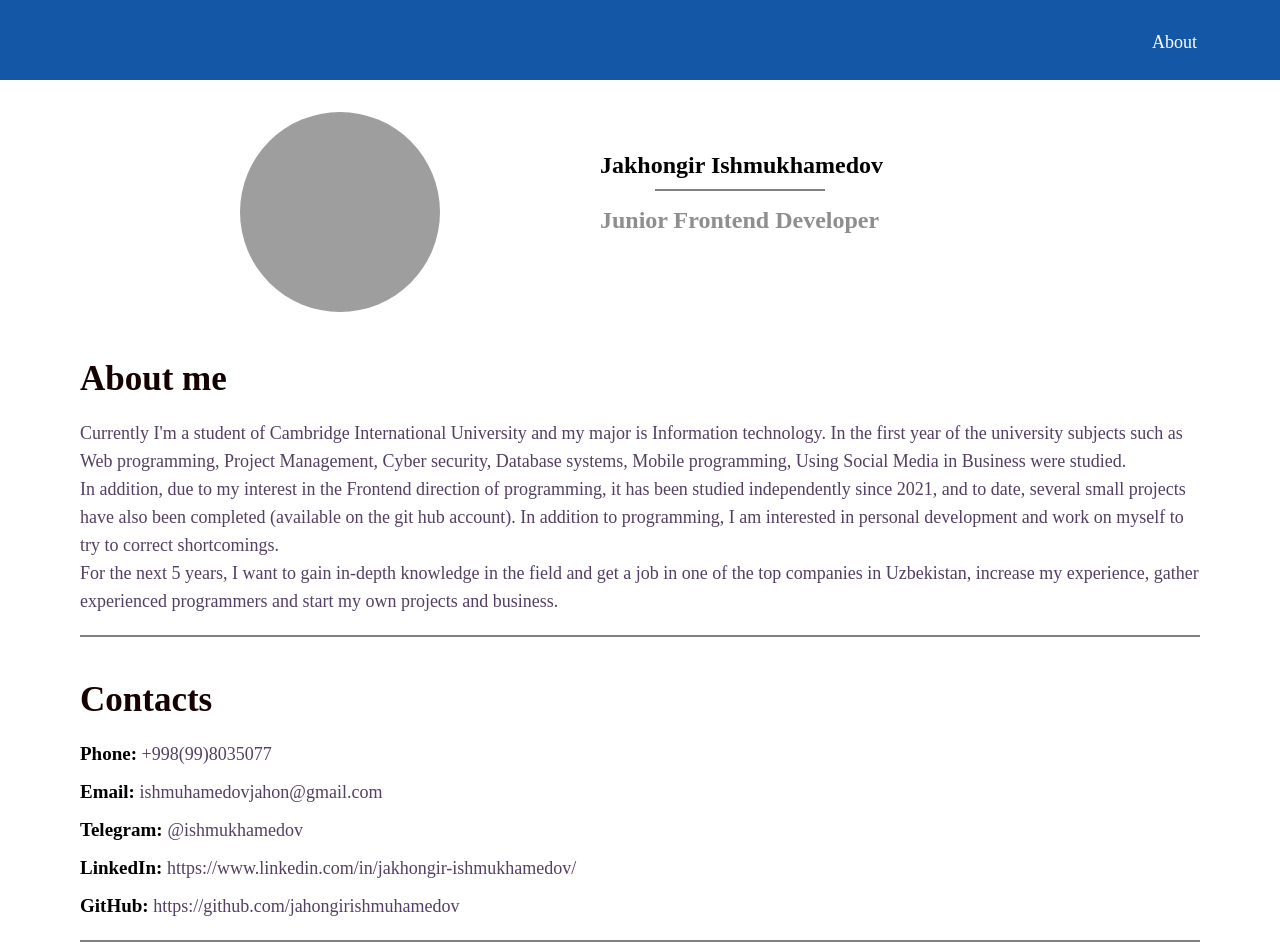
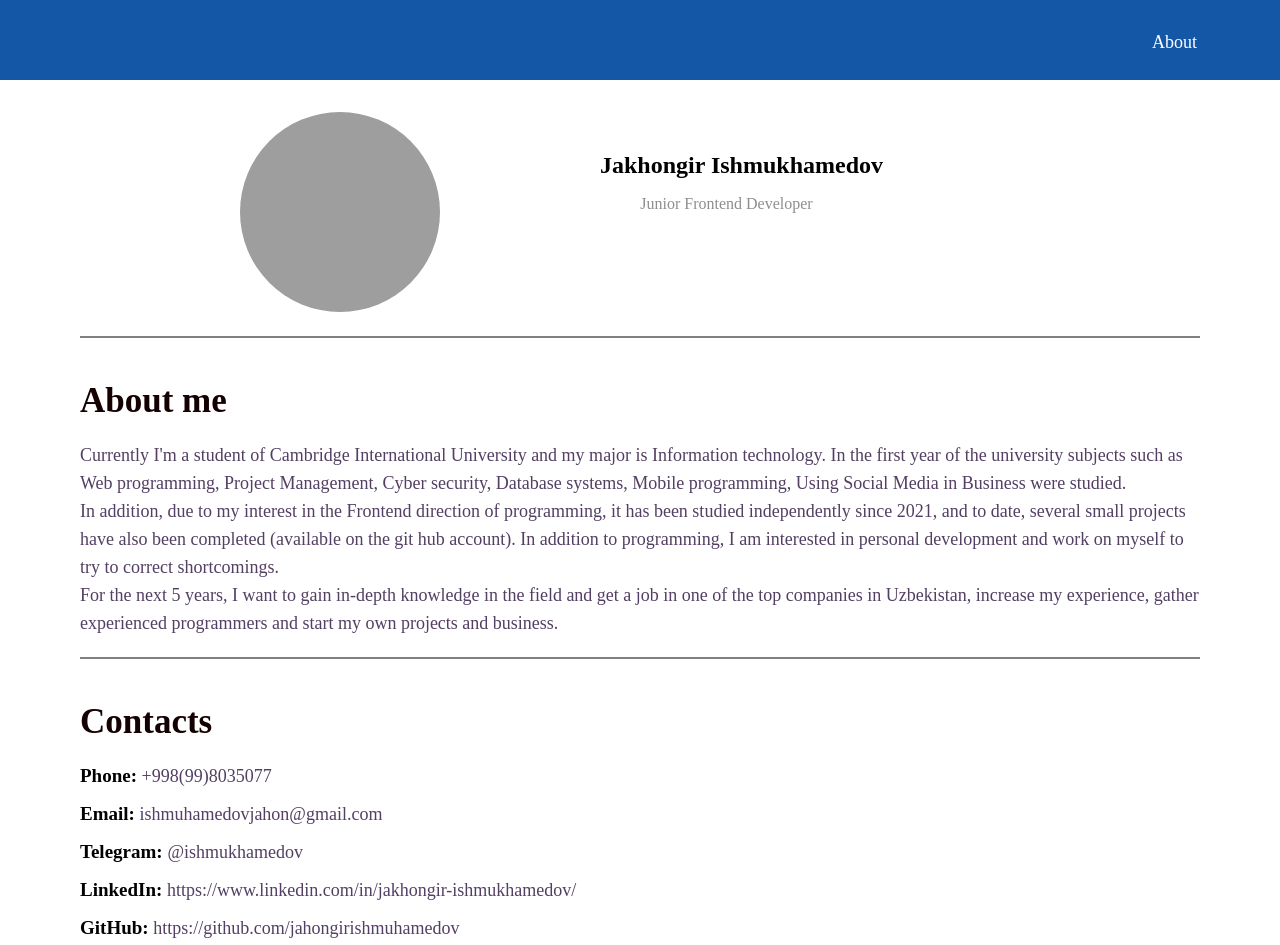
Before and after one commit to jahongirishmuhamedov/rsschool-cv, a plain HTML site: page index.html in a window 1280 px wide. Shown: the top 945 px of the page. Drawn offline with Linux system fonts and the light colour scheme; grey boxes are pictures that could not be loaded.

Commit message:
fix: change html and css files

```diff
--- a/index.html
+++ b/index.html
@@ -2,8 +2,6 @@
 <html lang="en">
 <head>
     <meta charset="UTF-8">
-    <meta name="viewport"
-          content="width=device-width, user-scalable=no, initial-scale=1.0, maximum-scale=1.0, minimum-scale=1.0">
     <meta http-equiv="X-UA-Compatible" content="ie=edge">
     <link rel="stylesheet" href="style.css">
     <title>rsschool-cv-html</title>
@@ -27,10 +25,12 @@
             <div class="logo-img">
                 <img src="https://www.creativefabrica.com/wp-content/uploads/2019/02/Monogram-IJ-Logo-Design-by-Greenlines-Studios.jpg" alt="logo">
             </div>
-            <h1>Jakhongir Ishmukhamedov
-                <div class="line"></div>
-                <p class="position">Junior Frontend Developer</p></h1>
+            <div class="full-name">
+                <h1>Jakhongir Ishmukhamedov</h1>
+                <p class="position">Junior Frontend Developer</p>
+            </div>
         </section>
+        <div class="line"></div>
     </div>
 </header>
 <!--/Header section-->
--- a/style.css
+++ b/style.css
@@ -14,6 +14,10 @@ h2 {
     font-size: 35px;
     line-height: 61px;
     color: #150101;
+}
+
+h2:hover {
+    text-decoration: underline;
 }
 
 .line {
@@ -71,6 +75,12 @@ h2 {
 .name .position {
     color: #8E8E8E;
     margin-top: 1rem;
+    margin-left: 130px;
+}
+
+.full-name {
+    display: inline-block;
+    text-align: center;
 }
 
 .about-me {
```
